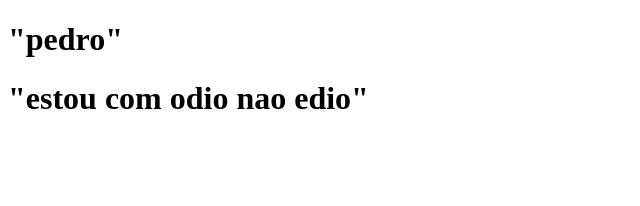
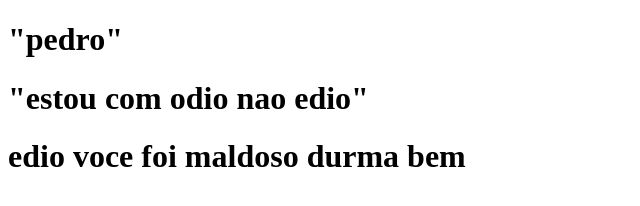
Before and after one commit to padwiggers/versionamento-e-colaboracao, a plain HTML site: page versionamento-e-colaboracao/index.html in a window 1280 px wide. Shown: the whole page, without its empty margins (0-640 px from the left). Drawn offline with Linux system fonts and the light colour scheme.

Commit message:
Update index.html

```diff
--- a/versionamento-e-colaboracao/index.html
+++ b/versionamento-e-colaboracao/index.html
@@ -8,7 +8,7 @@
 <body>
     <h1>"pedro"</h1>
     <h1>"estou com odio nao edio"</h1>
-
+    <h1>edio voce foi maldoso durma bem</h1>
 
 </body>
 </html>
```
